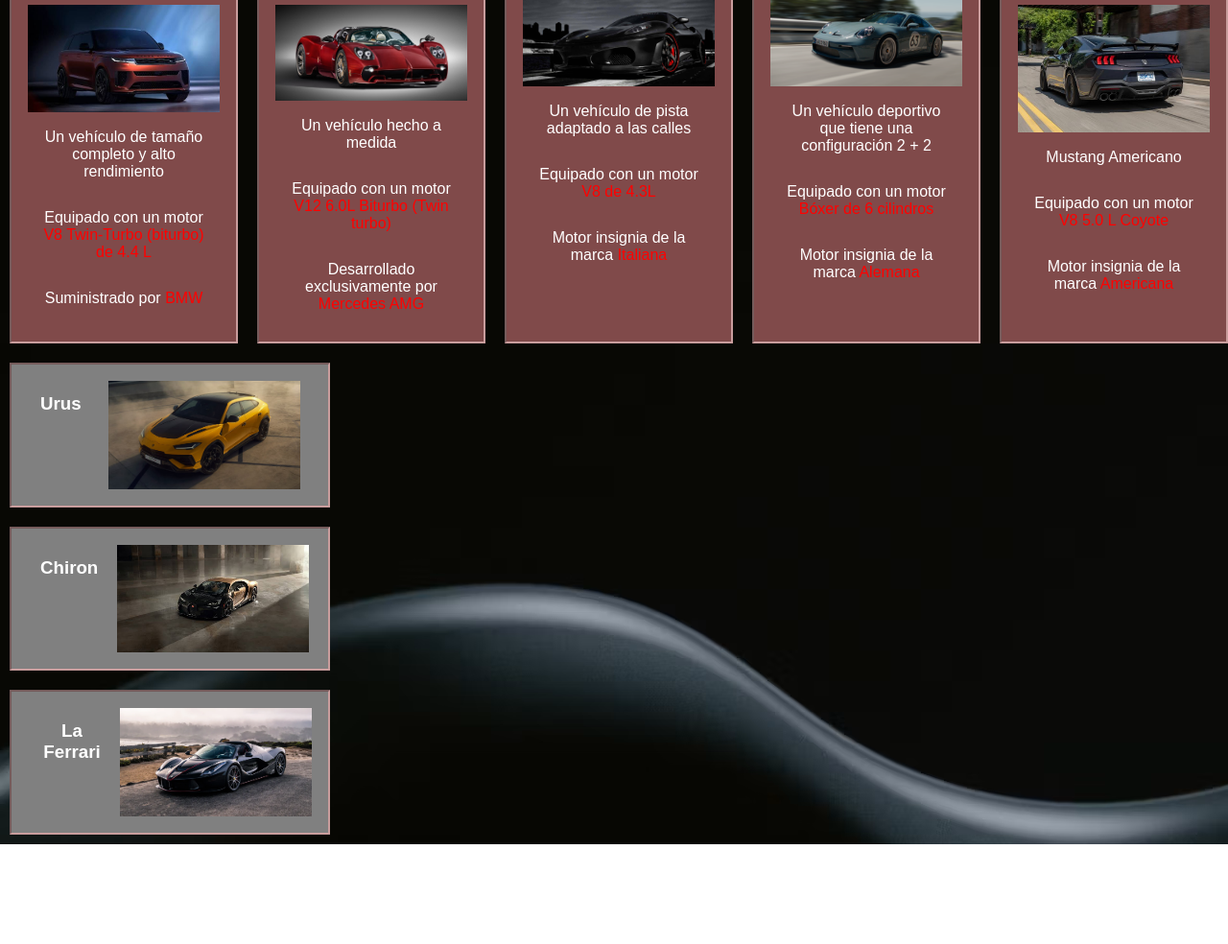
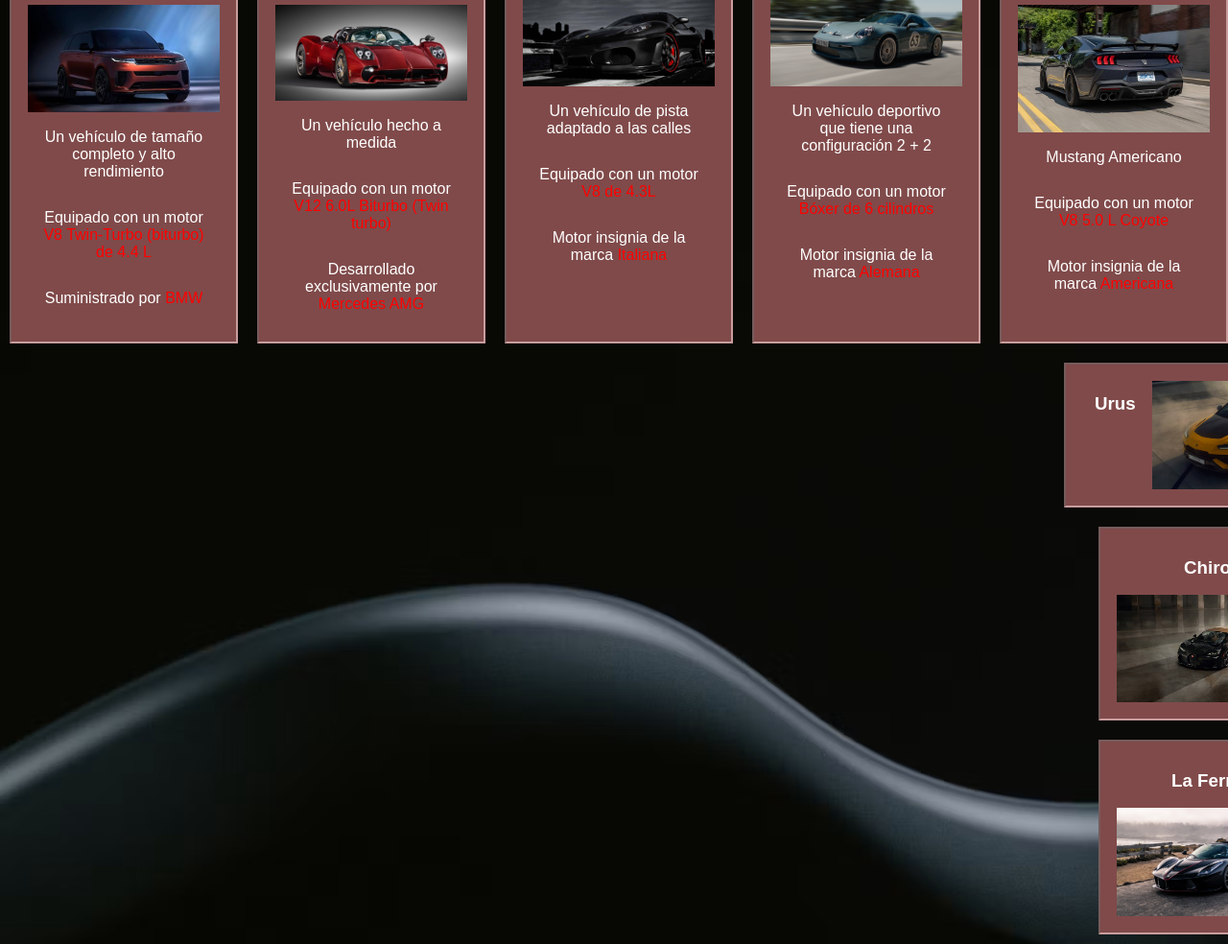
Before and after one commit to Cr1stopher636/pagina-web, a plain HTML site: page html/01-index.html in a window 1280 px wide. Shown: the part 282-1266 px from the top of the page at 96% size. Before the commit the page ends 1162 px from the top, so only its background shows below. Drawn offline with Linux system fonts and the light colour scheme.

Commit message:
css edited, html

```diff
--- a/html/01-index.html
+++ b/html/01-index.html
@@ -99,8 +99,8 @@
         </article>
 </section>
 
-     <section class="contenedor-especificaciones">
-        <article class="especifications">
+     <section>
+        <article>
             <header>
                 <h3>Chiron</h3>
             </header>
@@ -109,8 +109,8 @@
 </section>
 
 
-     <section class="contenedor-especificaciones">
-        <article class="especifications">
+     <section>
+        <article>
             <header>
                 <h3>La Ferrari</h3>
             </header>
--- a/html/styles.css
+++ b/html/styles.css
@@ -171,15 +171,20 @@
     width: 100%;
  }
 
- .contenedor-especificaciones {
+ .contenedor-especificaciones, section {
+   display: flex;
+   flex-wrap: nowrap;
+   justify-content: center;
+ }
+
+
+ .especifications {
    display: flex;
  }
 
- .especifications {
-   display: flex;
-   flex-basis: 300px;
-   background-color: gray;
- }
+
+
+
 
 
   .contenedor-bloques {
```
